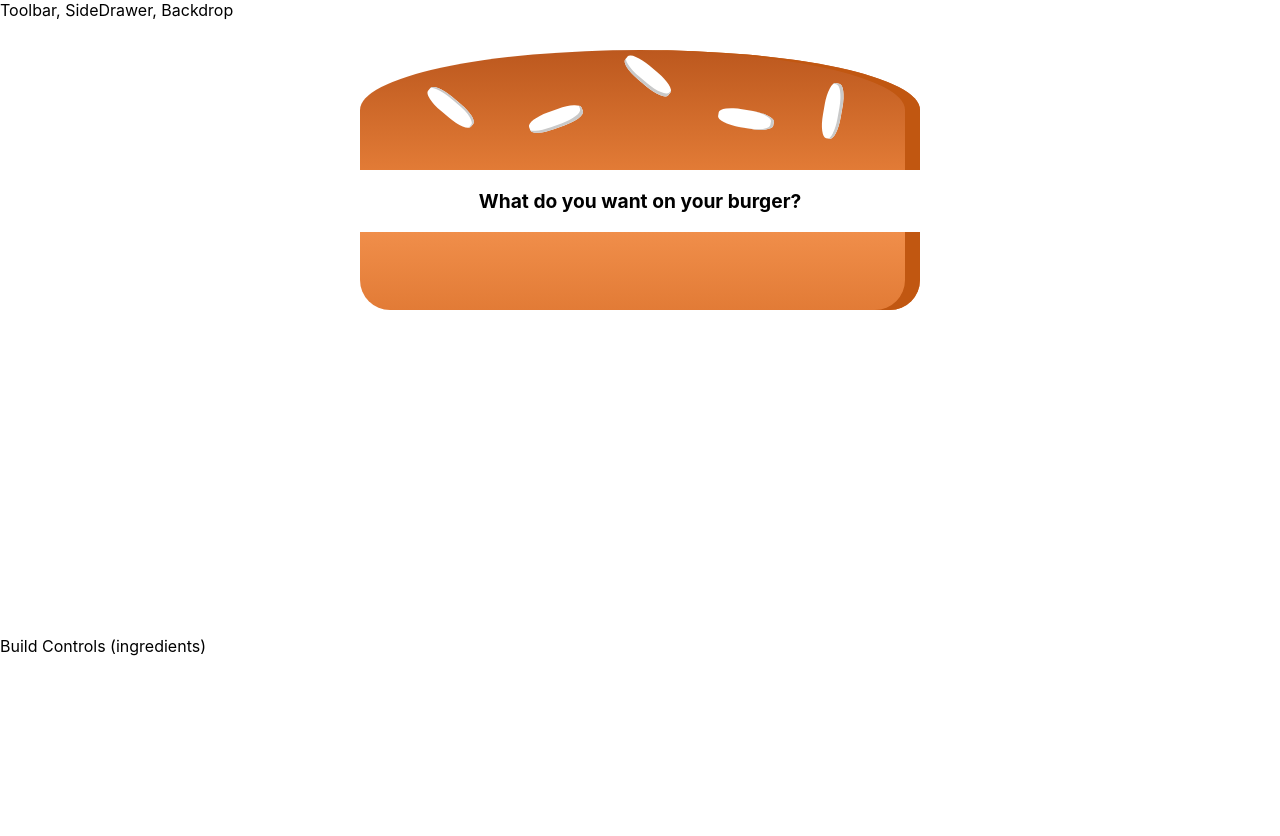
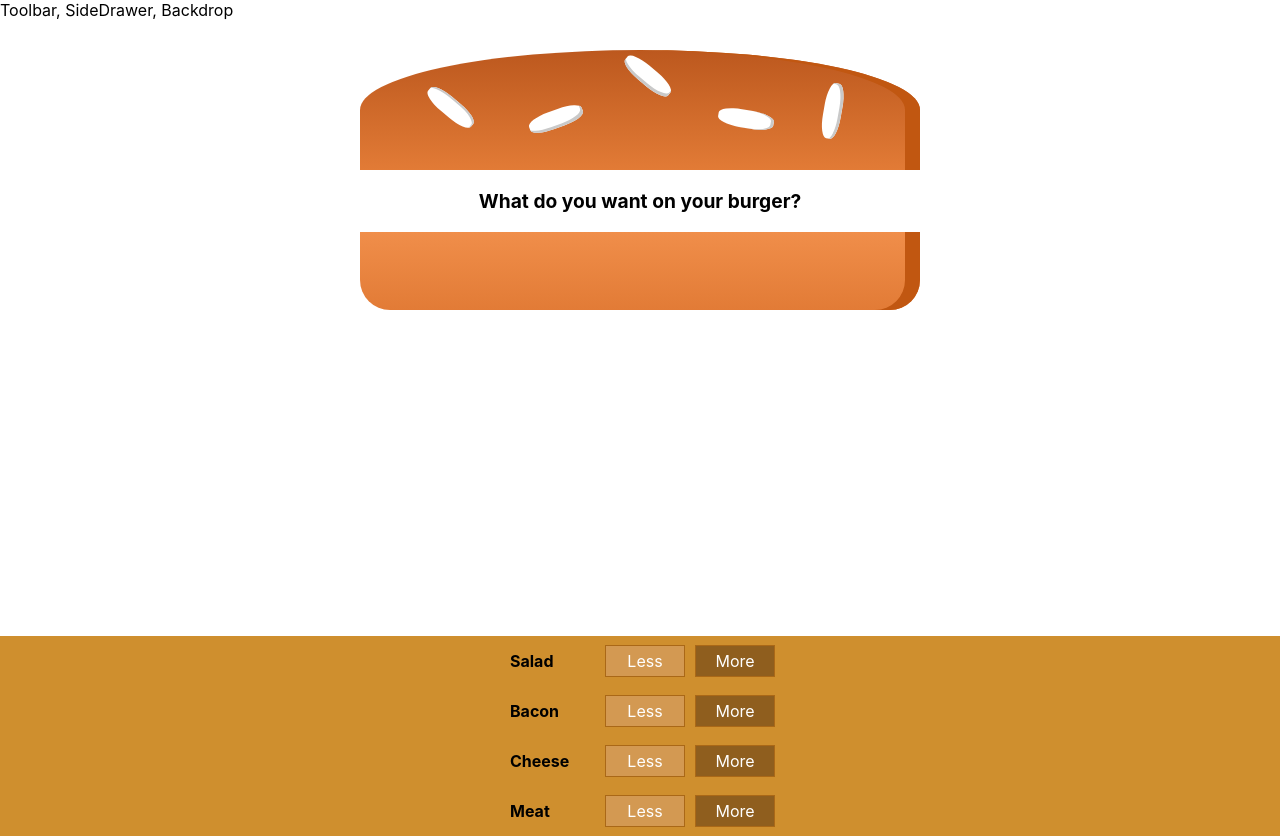
Before and after one commit to zarkle/burger-app, a React (Create React App) app: page / in a window 1280 px wide. Before the commit the page ends 800 px from the top, so only its background shows below. Built offline with nearby package versions, Linux system fonts and the light colour scheme.

Commit message:
add build control components to burger builder

```diff
--- a/src/components/Burger/BuildControls/BuildControls.js
+++ b/src/components/Burger/BuildControls/BuildControls.js
@@ -1,8 +1,19 @@
 import React from 'react';
+import styles from './BuildControls.module.css';
+import BuildControl from './BuildControl/BuildControl';
+
+const controls = [
+  {label: 'Salad', type: 'salad'},
+  {label: 'Bacon', type: 'bacon'},
+  {label: 'Cheese', type: 'cheese'},
+  {label: 'Meat', type: 'meat'},
+];
 
 const buildControls = (props) => (
-  <div>
-
+  <div className={styles.BuildControls}>
+    {controls.map(control => (
+      <BuildControl key={control.label} label={control.label} />
+    ))}
   </div>
 );
 
--- a/src/containers/BurgerBuilder/BurgerBuilder.js
+++ b/src/containers/BurgerBuilder/BurgerBuilder.js
@@ -1,6 +1,7 @@
 import React, {Component} from 'react';
 import Aux from '../../hoc/Aux';
 import Burger from '../../components/Burger/Burger';
+import BuildControls from '../../components/Burger/BuildControls/BuildControls';;
 
 class BurgerBuilder extends Component {
   state = {
@@ -16,7 +17,7 @@
     return(
       <Aux>
         <Burger ingredients={this.state.ingredients} />
-        <div>Build Controls (ingredients)</div>
+        <BuildControls />
       </Aux>
     );
   }
```
